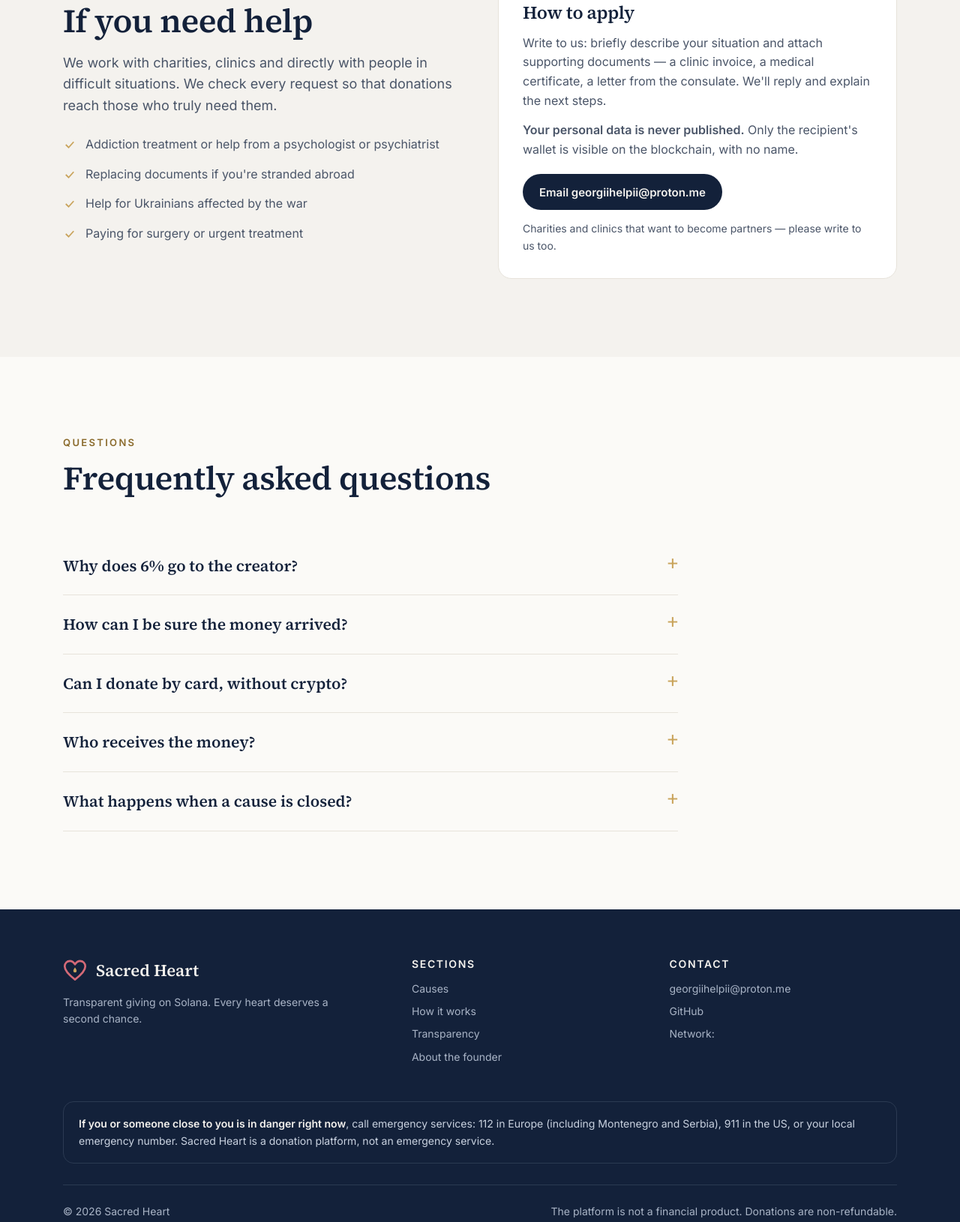
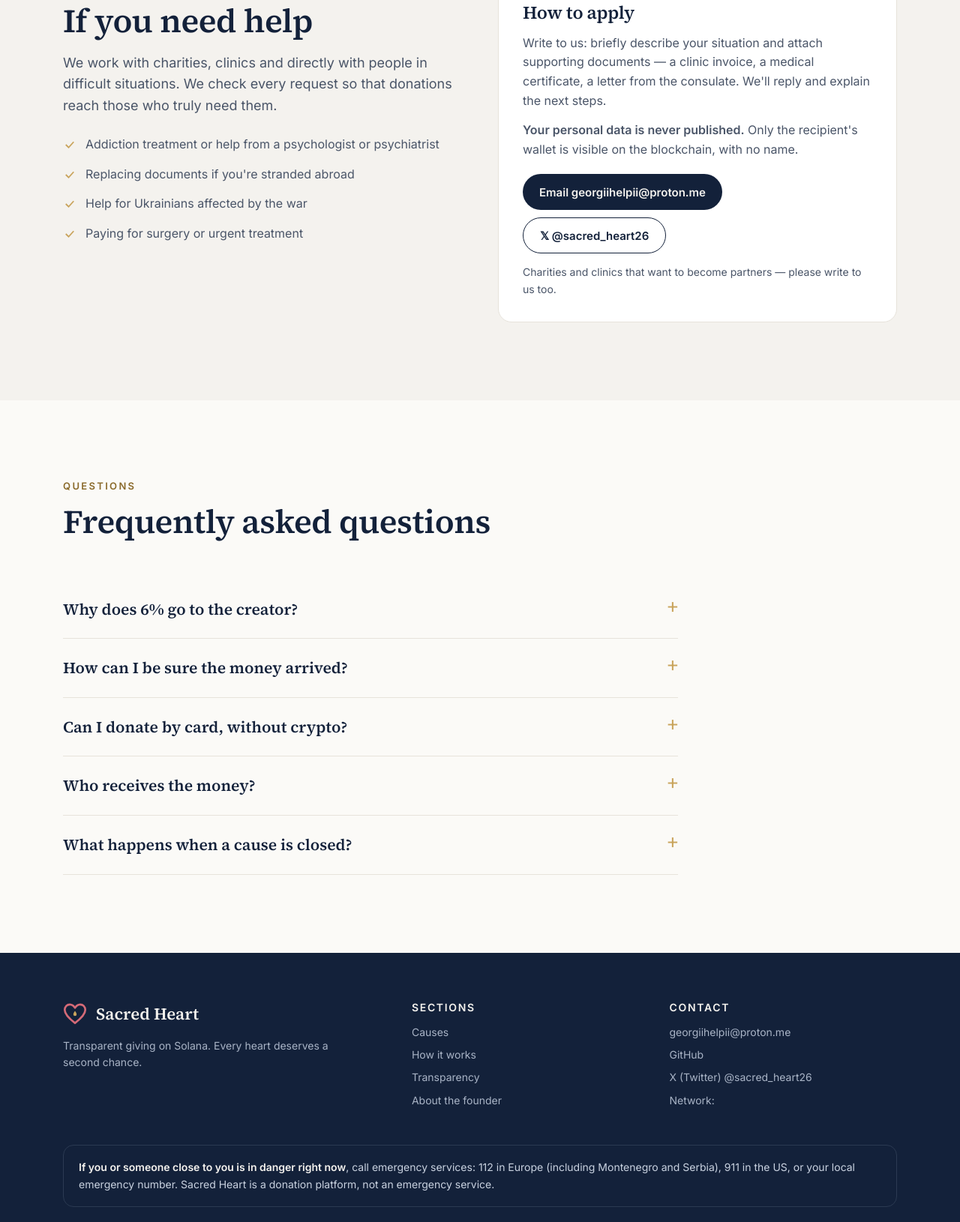
Before and after one commit to GeorgiiKochkinAlexandrovich/sacred-heart, a website: page app/index.html in a window 1280 px wide. Shown: the part 5011-6641 px from the top of the page at 75% size. Drawn offline with Linux system fonts and the light colour scheme.

Commit message:
Site: add X link

```diff
--- a/app/index.html
+++ b/app/index.html
@@ -325,6 +325,7 @@
         <p data-i18n="help.privacy"><b>Ваши личные данные никогда не публикуются.</b> В блокчейне виден только кошелёк получателя, без имени.</p>
         <div style="display:flex;gap:10px;flex-wrap:wrap;margin-top:6px">
           <a class="btn btn-gold" style="background:var(--navy);color:var(--ivory)" href="mailto:georgiihelpii@proton.me" data-i18n="help.write">Написать на georgiihelpii@proton.me</a>
+          <a class="btn" style="border:1px solid var(--navy);color:var(--navy)" href="https://x.com/sacred_heart26" target="_blank" rel="noopener">𝕏 @sacred_heart26</a>
         </div>
         <p style="font-size:14px" data-i18n="help.partners">Фонды и клиники, которые хотят стать партнёрами, тоже пишите нам.</p>
       </div>
@@ -354,7 +355,7 @@
         <p style="margin-top:14px;max-width:360px" data-i18n="foot.tagline">Прозрачная благотворительность на Solana. Каждое сердце заслуживает второй шанс.</p>
       </div>
       <div><h4 data-i18n="foot.sections">Разделы</h4><ul><li><a href="#causes" data-i18n="nav.causes">Направления</a></li><li><a href="#how" data-i18n="nav.how">Как это работает</a></li><li><a href="#transparency" data-i18n="nav.transp">Прозрачность</a></li><li><a href="#founder" data-i18n="nav.founder">Об основателе</a></li></ul></div>
-      <div><h4 data-i18n="foot.contact">Связь</h4><ul><li><a href="mailto:georgiihelpii@proton.me">georgiihelpii@proton.me</a></li><li><a href="https://github.com/GeorgiiKochkinAlexandrovich/sacred-heart" target="_blank" rel="noopener">GitHub</a></li><li><span data-i18n="foot.net">Сеть:</span> <span id="cluster"></span></li></ul></div>
+      <div><h4 data-i18n="foot.contact">Связь</h4><ul><li><a href="mailto:georgiihelpii@proton.me">georgiihelpii@proton.me</a></li><li><a href="https://github.com/GeorgiiKochkinAlexandrovich/sacred-heart" target="_blank" rel="noopener">GitHub</a></li><li><a href="https://x.com/sacred_heart26" target="_blank" rel="noopener">X (Twitter) @sacred_heart26</a></li><li><span data-i18n="foot.net">Сеть:</span> <span id="cluster"></span></li></ul></div>
     </div>
     <div class="crisis" role="note" data-i18n="foot.crisis"><b>Если вам или близкому человеку сейчас угрожает опасность</b> — позвоните в экстренную службу: 112 в Европе (включая Черногорию и Сербию), 911 в США. Sacred Heart — платформа для пожертвований, а не экстренная помощь.</div>
     <div class="copy"><span>© 2026 Sacred Heart</span><span data-i18n="foot.legal">Платформа не является финансовым продуктом. Пожертвования не возвращаются.</span></div>
```
